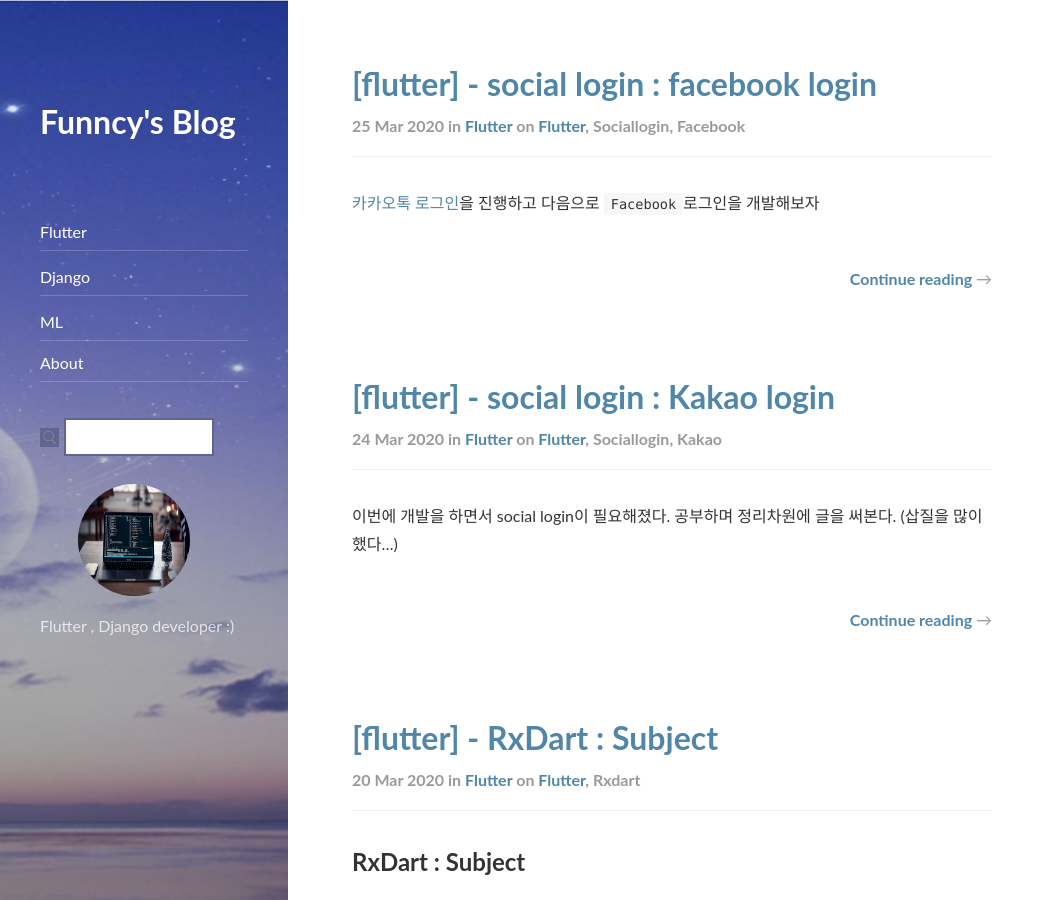
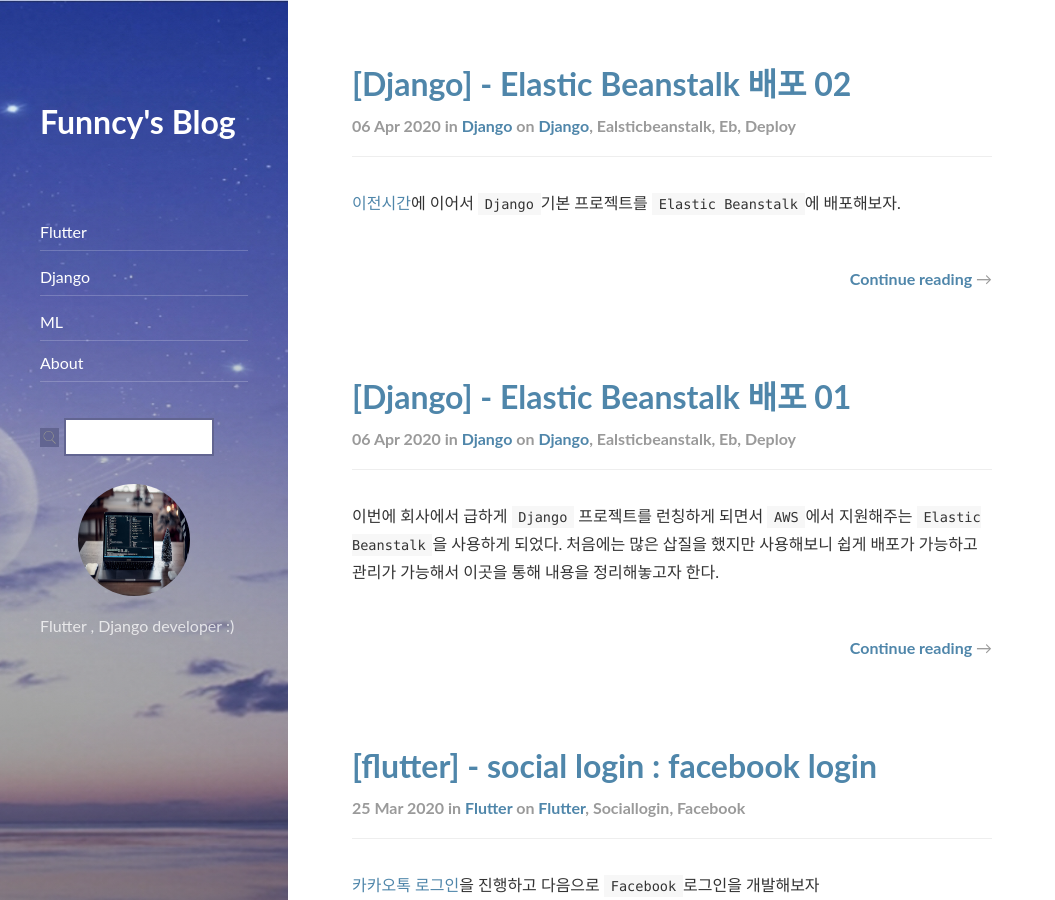
Before and after one commit to Funncy/Funncy.github.io, a Jekyll site: the page built from index.html, in a window 1280 px wide and 900 px high. Shown: the whole window, without its empty margins (0-1055 px from the left). Built offline with Jekyll 4.4.1, drawn with Linux system fonts in a browser that asks for light colours; nearby versions of some CDN libraries; the list of posts is cut into pages by our own code; some of the changed lines change nothing that is shown; some of the changed text lies outside the part shown.

Commit message:
eb 01 02

````diff
--- /dev/null
+++ b/_posts/elastic_beanstalk_django/2020-04-06-django-eb-01.md
@@ -0,0 +1,128 @@
+---
+layout: post
+title: "[Django] -  Elastic Beanstalk 배포 01 "
+subtitle:   "Django - Elastic Beanstlak Deploy"
+categories: django
+tags: django ealsticbeanstalk eb deploy
+comments: true
+---
+
+이번에 회사에서 급하게 `Django` 프로젝트를 런칭하게 되면서 `AWS`에서 지원해주는 `Elastic Beanstalk`을 사용하게 되었다.
+처음에는 많은 삽질을 했지만 사용해보니 쉽게 배포가 가능하고 관리가 가능해서 이곳을 통해 내용을 정리해놓고자 한다.
+
+> 공부했던 내용이므로 틀린 내용이 있을 수 있습니다.
+
+
+* 목차
+
+   * 먼저 Elastic Beanstlak이 무엇인가?
+   * Django 프로젝트 준비
+        * EB CLI 설치
+        * Django 프로젝트
+        * Elastic Beanstalk 시작
+        * eb init
+
+---
+
+### 먼저 Elastic Beanstlak이 무엇인가?
+
+`AWS`를 통해 프로젝트를 배포하려고 하면 신경써야 할게 한두가지가 아니다. `EC2`, `S3`, `RDS`등을 알아야하며 리눅스 운영체제에 대해서도 알아야한다.
+
+우리가 간단한 프로젝트를 배포한다고 해도 위와 같은 내용을 공부해서 진행해야하는데 이런 번거러움을 덜고자 `AWS`에서 간단한 웹사이트, 테스팅 등의 목적으로 가벼운 배포를 위해 제공하는 서비스이다.
+
+![이미지](https://Funncy.github.io/assets/img/django-eb/2020-04-06-django-eb-01.png "Elastic Beanstal-01")
+
+![이미지](https://Funncy.github.io/assets/img/django-eb/2020-04-06-django-eb-02.png "Elastic Beanstalk-02")
+
+하지만 나는 간단한 배포조차 여러 삽질을 통해 겨우 했다....
+그 과정을 기록하려고한다.
+
+---
+
+## 1. Django 프로젝트 준비
+
+#### 1-1. EB CLI 설치
+
+먼저 `Elatic Beanstlak`을 `terminal`환경에서 사용할 수 있게 `CLI`를 설치하자.
+
+> 여기서 주의사항은 `virtualenv`에서가 아니라 `global`에서 설치해야한다. `virtualenv`에서 설치해도 정상작동하지만 `plugin` 설치할때 많은 충돌이 발생한다.
+
+* 참고로 나는 `pipenv`를 사용한다.
+
+글로벌 환경에서 설치를 진행하자.
+```python
+pip3 install awesbcli
+```
+
+정상적으로 설치됬으면 버전확인이 가능하다.
+```python
+eb --version
+```
+
+#### 1-2. Django 프로젝트
+
+먼저 `django` 프로젝트 구조는 여러 방식이 있다.
+가장 기본적인 구조로도 사용이 가능하지만 나는 다음과 같은 폴더 구조를 선호한다.
+`django-admin startproject config`를 실행하면 나오는 폴더 구조이다.
+
+<img src="https://Funncy.github.io/assets/img/django-eb/2020-04-06-django-eb-03.png" height="500">
+
+이 구조를 다음과 같이 수정하자
+* `config`폴더와 `manage.py`를 밖으로 꺼내자
+
+<img src="https://Funncy.github.io/assets/img/django-eb/2020-04-06-django-eb-04.png" height="500">
+
+> 꼭 이렇게 폴더 구조를 가져가야만 하는것은 아니다. 다만 내가 이렇게 폴더 구조를 설정하고 진행하니 앞으로 `Elastic beanstalk` 설정에서 참고하기 바란다.
+
+가장 기본적인 `Django` 프로젝트 생성이 끝났다.
+
+#### 1-3. Elastic Beanstalk 시작
+
+만약 `AWS` `IAM` 유저가 없는 경우 생성하자.
+
+![이미지](https://Funncy.github.io/assets/img/django-eb/2020-04-06-django-eb-05.png "Elastic Beanstalk-IAM-01")
+
+`프로그래밍 방식 액세스`를 체크하자 `CLI`로 접근해야한다.
+
+![이미지](https://Funncy.github.io/assets/img/django-eb/2020-04-06-django-eb-06.png "Elastic Beanstalk-IAM-02")
+
+`IAM`에 설정할 권한을 골라야한다. 내가 필요한 권한을 선택하자. 여기서는 일단 `admin`권한을 주도록 하겠다.
+
+![이미지](https://Funncy.github.io/assets/img/django-eb/2020-04-06-django-eb-07.png "Elastic Beanstalk-IAM-03")
+
+이제 다음으로 넘기면 생성이 완료되며 `ACCESS_KEY_ID`와 `ACCESS_SECRET_KEY`가 생성된다. 참고로 `ACCESS_SECRET_KEY`는 여기서만 보여주고 다시는 보여주지 않으니 꼭 `.csv`파일로 저장하고 `terminal`단에서 관리하자.
+
+> `~/.aws/config`에서 `ACCESS_KEY_ID`와 `ACCESS_SECRET_KEY`를 설정해줘야한다.
+`eb init`을 하면 자동으로 설정이 진행된다.
+
+> 만약 여러 유저를 `~/.aws/config`에서 관리하고 싶으면 아래와 같이 `~/.aws/config`를 다음과 같이 설정하자.
+
+```python
+[profile user01]
+aws_access_key_id = USER01_ACCESS_KEY_ID
+aws_secret_access_key = USER_01_AWS_SECRET_ACCESS_KEY
+[profile user02]
+aws_access_key_id = USER02_ACCESS_KEY_ID
+aws_secret_access_key = USER_02_AWS_SECRET_ACCESS_KEY
+```
+
+#### 1-4. eb init
+
+`django`프로젝트 폴더에서 진행한다.
+
+![이미지](https://Funncy.github.io/assets/img/django-eb/2020-04-06-django-eb-08.png "eb init")
+
+지역 선택에서는 10번(Seoul)을 선택해주자
+
+ * 다음으로는 파이썬 사용 YES
+ * 파이썬 버전 선택 (프로젝트 3.7버전 , eb는 3.6 버전)
+ * codeCommit No (private git repository 서비스)
+ * ssh 설정 - No
+
+이제 모든 설정이 끝났고 `AWS`의 `Elastic Beanstalk`의 화면으로 가보자
+
+![이미지](https://Funncy.github.io/assets/img/django-eb/2020-04-06-django-eb-09.png "eb done")
+
+이제 시작할 준비가 끝이났다.
+
+다음에는 `Django` 기본 프로젝트를 EB에 배포해보겠다.
--- /dev/null
+++ b/_posts/elastic_beanstalk_django/2020-04-06-django-eb-02.md
@@ -0,0 +1,116 @@
+---
+layout: post
+title: "[Django] -  Elastic Beanstalk 배포 02 "
+subtitle:   "Django - Elastic Beanstlak Deploy"
+categories: django
+tags: django ealsticbeanstalk eb deploy
+comments: true
+---
+
+[이전시간](https://funncy.github.io/flutter/2020/04/06/django-eb-01/)에 이어서 `Django`기본 프로젝트를 `Elastic Beanstalk`에 배포해보자.
+
+* 목차
+
+   * Instance 생성
+        * requirements.txt
+        * .ebextensions
+        * django.config
+        * git
+        * eb create
+   * 서버 구동
+        * Allow Host
+        * Default DB
+        * eb deploy
+---
+
+## 1. Instance 생성
+
+#### 1-1. requirements.txt
+먼저 `Django`프로젝트의 `requirements.txt`파일을 만들어주자.
+
+> `pipenv`를 사용한다면 `pipenv run pip freeze > requirements.txt`를 사용하자.
+> `pip`는 `pip freeze > requirements.txt`를 사용하자
+
+#### 1-2. .ebextensions
+
+가장 바깥쪽에 `.ebextensions` 폴더를 생성하자
+폴더 안에는 `django.config`파일을 생성해주자
+
+> 폴더 구조에 주의하자. 반드시 `.ebextensions`을 폴더 내에 생성해야한다.
+
+![이미지](https://Funncy.github.io/assets/img/django-eb/2020-04-06-django-eb-11.png "폴더 구조")
+
+다음과 같은 폴더구조를 가진다. (`.elasticbeanstlak`폴더는 무시한다)
+* `requirements.txt`와 `.ebextensions`는 같은 라인에 있어야한다.
+
+#### 1-3. django.config
+
+![이미지](https://Funncy.github.io/assets/img/django-eb/2020-04-06-django-eb-10.png ".ebextensions django.config")
+
+`django.config`내용을 다음과 같이 작성한다.
+
+> `WSGIPath`에는 내가 생성한 프로젝트 구조에 맞춰준다. 일반적인 구조라면 `ProjectName`/`config`/`wsgi.py`이다.
+
+#### 1-4. git
+
+이제 `.gitignore`에 `django`내용을 넣어주고
+
+`git add . && git commit -m `을 해주자
+
+> `eb cli`는 `local git`에 있는 내용을 `.zip`파일로 만들어 서버로 전송한다. 그러니 항상 `deploy` 하기 전에 `git add && commit`을 해주자.
+
+#### 1-5. eb create
+
+이제 `eb create instance-name`을 해주자
+
+![이미지](https://Funncy.github.io/assets/img/django-eb/2020-04-06-django-eb-12.png "eb create instance")
+
+이렇게 성공적으로 생성되었다는 메시지를 볼 수 있다.
+> Error 발생시 Log를 잘 읽어보면 문제를 해결할 수 있다. 보통 `requirements.txt`가 올바른 경로에 없거나 `.ebextensions`폴더 경로가 잘못된 경우이다.
+
+AWS에 가보면 이렇게 정상적으로 생성되었다.
+
+![이미지](https://Funncy.github.io/assets/img/django-eb/2020-04-06-django-eb-13.png "eb instance")
+
+---
+
+## 2. 서버 구동
+
+자 이렇게 진행하고 `AWS`콘솔에서 알려주는 `url`을 타고 들어가보면 500번 에러가 발생한다.
+
+#### 2-1. Allow Host
+
+먼저 해야할건 `django` `settings.py`에 `ALLOWED_HOSTS`에 `url`을 추가해주자.
+
+`url`은 `eb status`를 통해 나오는 `CNAME`에서 확인 가능하다.
+
+> `django`는 `Web Application Server`라서 `Apache`나 `Nginx`와 같은 `Web Server`를 통해서 운영된다. 그렇기에 `Web Server`가 접근 가능하게 `allow`해주어야 한다.
+
+#### 2-2. Default DB
+
+그런데 나는 여기서 실행하니 문제가 발생했다. => `Log` 확인
+`eb logs`에서 확인이 가능하고 `aws`에서 `log`를 다운 받을 수도 있다.
+
+읽어보니 `settings.py`에 설정되있는 기본 `sqlite`버전과 관련해서 문제가 생기는것 같다. 그래서 일단 `settings.py`에서 `db`부분을 주석처리해서 임시로 해결했다. (`DB설정`은 다음 챕터에서 알아보자)
+
+#### 2-3. eb deploy
+
+수정된 사항을 `git`에 올리고 `eb deploy`해주면 변경사항이 반영된다.
+
+이제 `eb open`으로 사이트를 열어보자.
+
+![이미지](https://Funncy.github.io/assets/img/django-eb/2020-04-06-django-eb-14.png "eb open")
+
+정상적으로 페이지가 로드 되었다.
+
+---
+
+## 다음 내용
+
+이제 알아볼 내용은
+
+ * DB
+ * Static/Media
+ * Custom Command
+
+순서대로 알아보자.
````
Also changed, not shown: _posts/social_login/2020-03-24-kakao-01.md (+1 -0 lines), _posts/social_login/2020-03-25-facebook.md (+1 -0 lines), assets/img/django-eb/2020-04-06-django-eb-01.png (added), assets/img/django-eb/2020-04-06-django-eb-02.png (added), assets/img/django-eb/2020-04-06-django-eb-03.png (added), assets/img/django-eb/2020-04-06-django-eb-04.png (added), assets/img/django-eb/2020-04-06-django-eb-05.png (added), assets/img/django-eb/2020-04-06-django-eb-06.png (added), assets/img/django-eb/2020-04-06-django-eb-07.png (added), assets/img/django-eb/2020-04-06-django-eb-08.Png (added), assets/img/django-eb/2020-04-06-django-eb-09.png (added), assets/img/django-eb/2020-04-06-django-eb-10.png (added), assets/img/django-eb/2020-04-06-django-eb-11.png (added), assets/img/django-eb/2020-04-06-django-eb-12.png (added), 3 more files.
